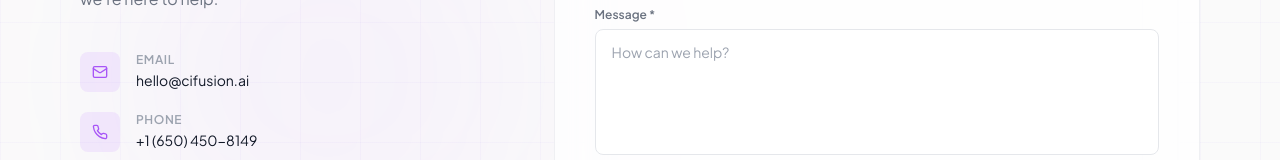
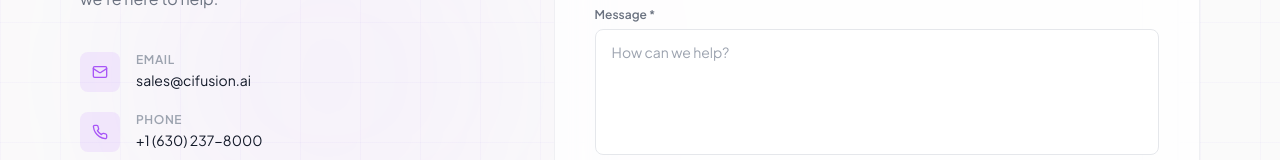
Before and after one commit to ahmedaa0378-dot/CIFUSIONLANDINGPAGENEW, a React (Vite) app: page /contact in a window 1280 px wide. Shown: the part 338-498 px from the top of the page. Built offline with nearby package versions, Linux system fonts and the light colour scheme.

Commit message:
Update Contact.tsx

```diff
--- a/src/pages/Contact.tsx
+++ b/src/pages/Contact.tsx
@@ -84,9 +84,9 @@ export default function Contact() {
     setError('');
 
     try {
-      // 1. Send notification to hello@cifusion.ai
+      // 1. Send notification to sales@cifusion.ai
       await sendEmail({
-        to: 'hello@cifusion.ai',
+        to: 'sales@cifusion.ai',
         subject: `[Contact] ${form.subject} — from ${form.name}`,
         html: buildContactEmailHTML(form),
         from_alias: 'noreply',
@@ -102,7 +102,7 @@ export default function Contact() {
 
       setSubmitted(true);
     } catch (err) {
-      setError('Something went wrong. Please try again or email us directly at hello@cifusion.ai');
+      setError('Something went wrong. Please try again or email us directly at sales@cifusion.ai');
     } finally {
       setSending(false);
     }
@@ -143,8 +143,8 @@ export default function Contact() {
             </p>
             <div className="space-y-5">
               {[
-                { icon: Mail, label: 'Email', value: 'hello@cifusion.ai' },
-                { icon: Phone, label: 'Phone', value: '+1 (650) 450-8149' },
+                { icon: Mail, label: 'Email', value: 'sales@cifusion.ai' },
+                { icon: Phone, label: 'Phone', value: '+1 (630) 237-8000' },
                 { icon: MapPin, label: 'Office', value: 'Allegiant InfoTech, Global Operations' },
               ].map((item) => (
                 <div key={item.label} className="flex items-start gap-4">
```
